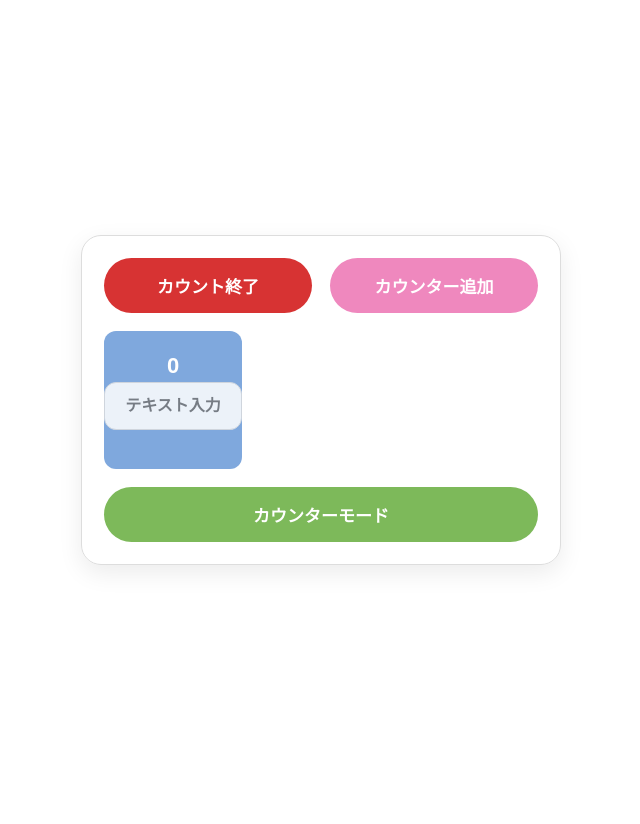
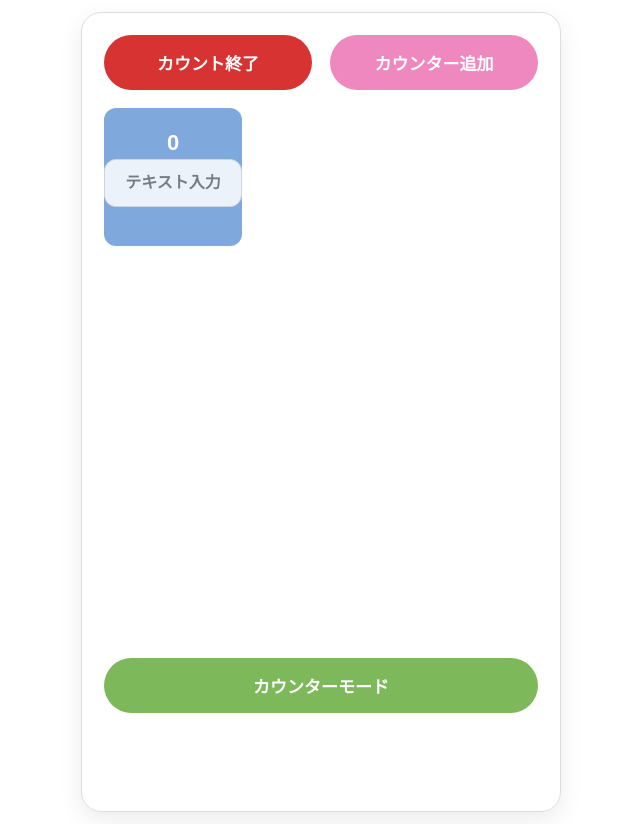
Before and after one commit to ufoAppli/UFO-COUNTER-A, a plain HTML site: page index.html in a window 1280 px wide. Both pictures are taken after a click on the button "カウント開始". Shown: the whole page, without its empty margins (319-959 px from the left). Before the commit the page ends 800 px from the top, so only its background shows below. Drawn offline with nearby package versions, Linux system fonts and the light colour scheme.

Commit message:
Pin page2 bars to viewport edges

```diff
--- a/styles.css
+++ b/styles.css
@@ -60,6 +60,7 @@ body {
   display: flex;
   flex-direction: column;
   min-height: 0;
+  height: 100dvh;
 }
 
 h1,
@@ -152,6 +153,7 @@ input[type="text"] {
   margin-bottom: 14px;
   background: #fff;
   flex-shrink: 0;
+  min-height: 54px;
 }
 
 #page2 .page2-topbar .button {
@@ -169,10 +171,11 @@ input[type="text"] {
 }
 
 #page2 .page2-bottombar {
-  margin-top: auto;
+  margin-top: 0;
   padding-top: 14px;
   background: #fff;
   flex-shrink: 0;
+  min-height: 54px;
 }
 
 #page2 .page2-bottombar .button {
@@ -185,7 +188,7 @@ input[type="text"] {
   display: grid;
   grid-template-columns: repeat(3, minmax(0, 1fr));
   gap: 10px;
-  flex: 1;
+  flex: 1 1 auto;
   min-height: 0;
   overflow: auto;
   -webkit-overflow-scrolling: touch;
```
